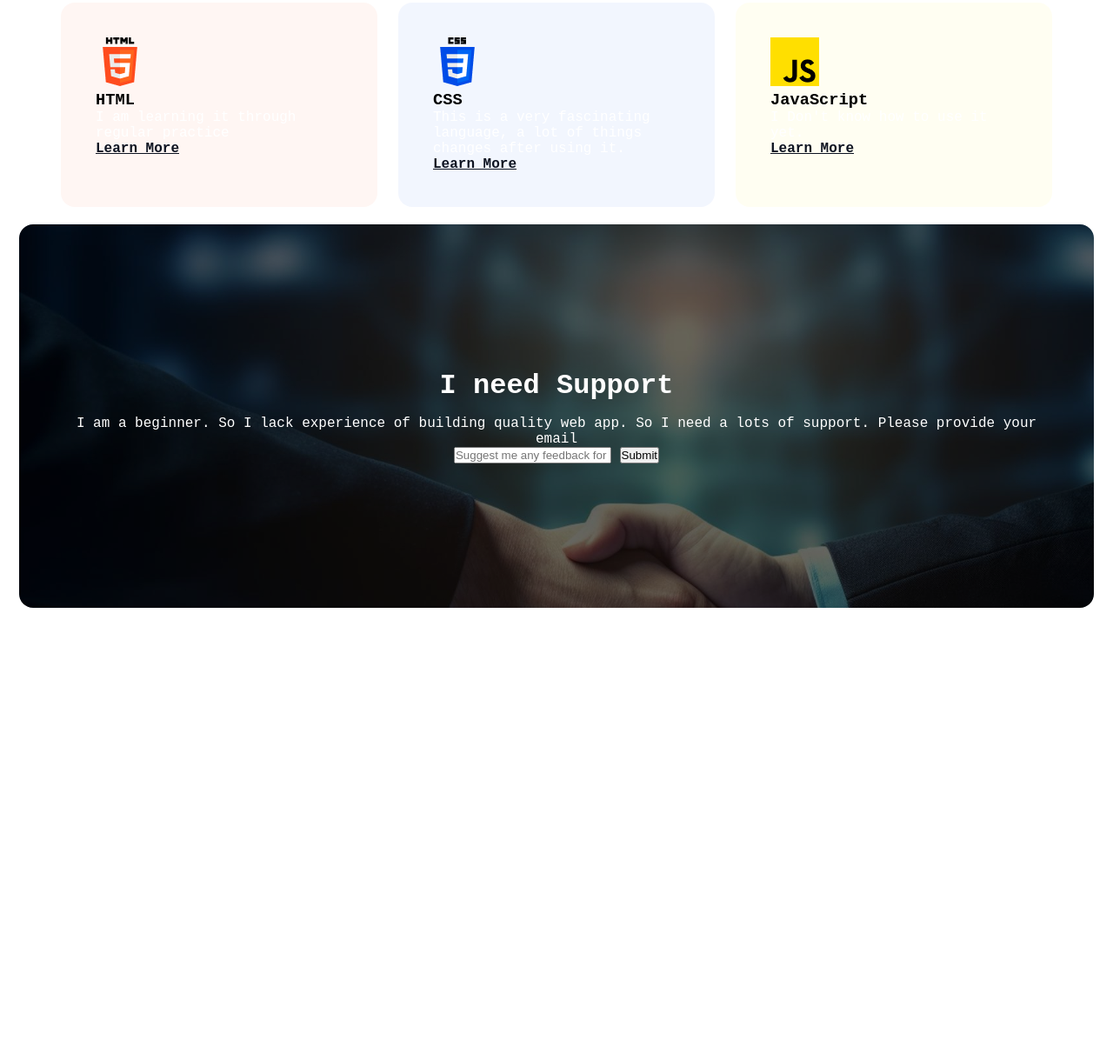
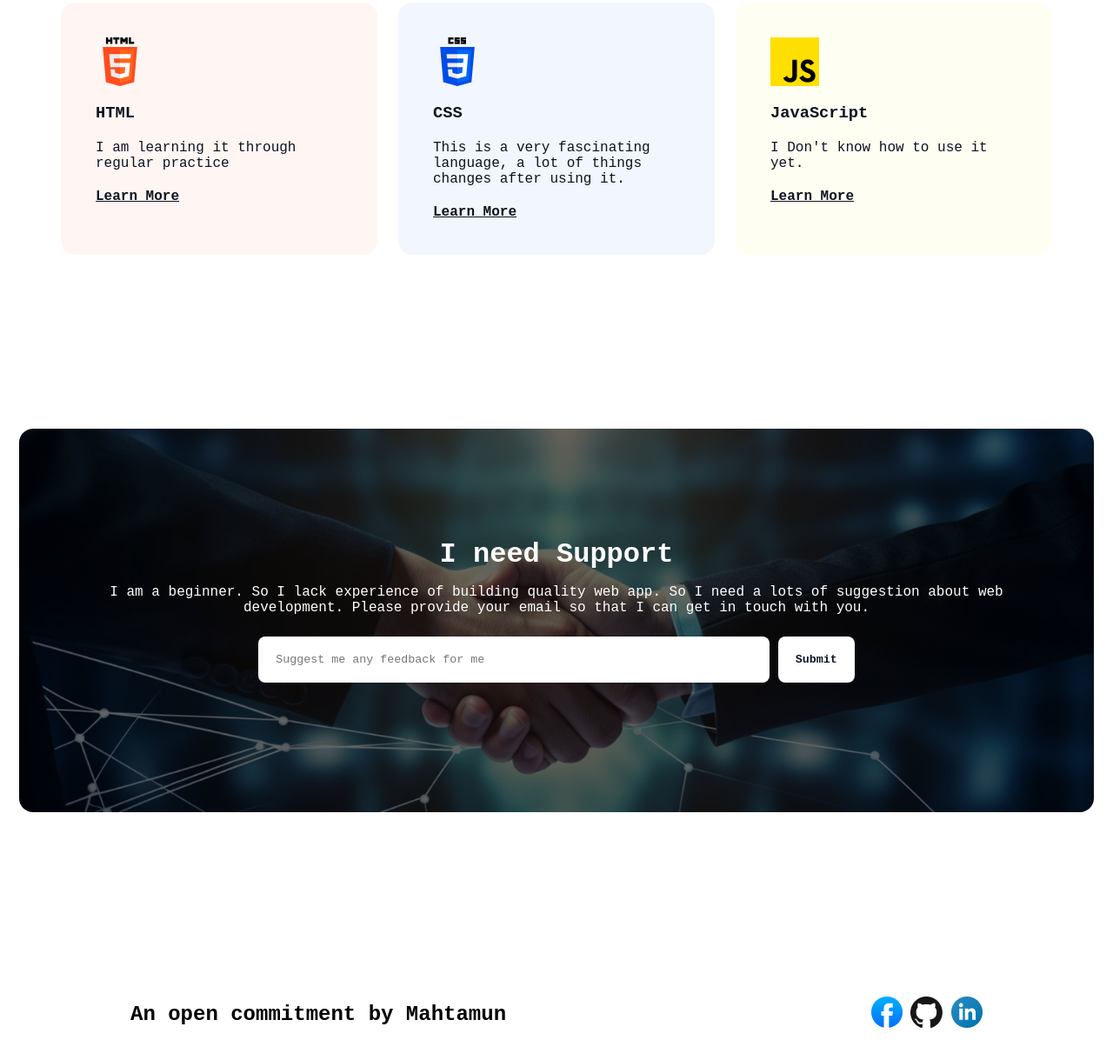
Before and after one commit to mahtamun-hoque-fahim/ph-assignment-1, a plain HTML site: page index.html in a window 1280 px wide. Shown: the part 3087-4306 px from the top of the page at 87% size. Before the commit the page ends 3786 px from the top, so only its background shows below. Drawn offline with Linux system fonts and the light colour scheme; a web font is replaced by a local one.

Commit message:
footer done

```diff
--- a/index.html
+++ b/index.html
@@ -131,7 +131,7 @@
                                 <h3>HTML</h3>
                                 <p>I am learning it through regular practice</p>
                             </div>
-                            <a href="#"><b>Learn More</b></a>
+                            <a class="learnmore" href="#"><b>Learn More</b></a>
                         </div>
                     </div>
                     <div class="card card2">
@@ -141,7 +141,7 @@
                                 <h3>CSS</h3>
                                 <p>This is a very fascinating language, a lot of things changes after using it.</p>
                             </div>
-                            <a href="#"><b>Learn More</b></a>
+                            <a class="learnmore" href="#"><b>Learn More</b></a>
                         </div>
                     </div>
                     <div class="card card3">
@@ -151,7 +151,7 @@
                                 <h3>JavaScript</h3>
                                 <p>I Don't know how to use it yet.</p>
                             </div>
-                            <a href="#"><b>Learn More</b></a>
+                            <a class="learnmore" href="#"><b>Learn More</b></a>
                         </div>
                     </div>
 
@@ -225,13 +225,13 @@
         <div class="support">
             <div class="support-text">
                 <h1>I need Support</h1>
-                <p>I am a beginner. So I lack experience of building quality web app. So I need a lots of support.
+                <p>I am a beginner. So I lack experience of building quality web app. So I need a lots of suggestion
+                    about web development.
                     Please
-                    provide your email</p>
+                    provide your email so that I can get in touch with you.</p>
             </div>
-            <form action="" class="supoort-form">
-                <input class="input-email" type="email" name="email" id="email"
-                    placeholder="Suggest me any feedback for me">
+            <form action="" class="support-form">
+                <input class="input-email" type="email" name="email" id="" placeholder="Suggest me any feedback for me">
                 <input class="input-submit" type="submit" value="Submit">
             </form>
 
@@ -239,6 +239,14 @@
     </section>
 
     <footer>
+        <div class="text">
+            <h2>An open commitment by Mahtamun</h2>
+        </div>
+        <div class="icons">
+            <img src="/assets/facebook.png" alt="">
+            <img src="/assets/github.png" alt="">
+            <img src="/assets/linkedin-icon 1.png" alt="">
+        </div>
 
     </footer>
 
--- a/styles/style.css
+++ b/styles/style.css
@@ -186,6 +186,7 @@ body>section.my-insp {
     display: flex;
     flex-direction: column;
     gap: 48px;
+    color: #0D1321;
 }
 
 body>section.my-insp>div.my-insp-container {
@@ -195,6 +196,7 @@ body>section.my-insp>div.my-insp-container {
 body>section.my-insp>div.my-insp-container>div.my-insp-content p.insp-description {
     margin-top: 24px;
     font-size: 16px;
+    color: #0D1321;
 }
 
 body>section.my-insp>div.my-insp-container>div.video-content {
@@ -252,15 +254,31 @@ body>section.target>div.target-container>div.cur-tar>div.cur-tar-cards div.card
     width: 364px;
     padding: 40px;
     border-radius: 16px;
+    color: #0D1321;
+}
+
+body>section.target>div.target-container>div.cur-tar>div.cur-tar-cards div.card>div.card-content {
+    display: flex;
+    flex-direction: column;
+    gap: 20px;
+}
+
+body>section.target>div.target-container>div.cur-tar>div.cur-tar-cards div.card>div.card-content>img {
+    height: 56px;
+    width: 56px;
 }
 
 body>section.target>div.target-container>div.cur-tar>div.cur-tar-cards div.card>div.card-content>div.card-content-text>h3 {
-    /* margin-top: 24px; */
+    font-weight: 700;
+    margin-bottom: 20px;
 }
 
-body>section.target>div.target-container>div.cur-tar>div.cur-tar-cards div.card>div.card-content>a {
+body>section.target>div.target-container>div.cur-tar>div.cur-tar-cards div.card>div.card-content>div.card-content-text>p {
     color: #0D1321;
-    margin-top: 24px;
+}
+
+body>section.target>div.target-container>div.cur-tar>div.cur-tar-cards div.card>div.card-content>a.learnmore {
+    color: #0D1321;
 }
 
 
@@ -334,11 +352,14 @@ section.support {
 section.support>div.support {
     background-color: rgba(0, 0, 0, 0.6);
     background-image: url("/assets/handshake.jpg");
+    background-repeat: no-repeat;
+    background-position: center;
+    background-size: cover;
     background-blend-mode: overlay;
     width: 1140px;
     height: 313px;
     padding: 64px 48px;
-    margin: auto auto;
+    margin: 180px auto;
     border-radius: 16px;
     display: flex;
     flex-direction: column;
@@ -356,16 +377,35 @@ section.support>div.support>div.support-text h1 {
     font-size: 32px;
 }
 
-section.support>div.support>form.support-form>input.email {
-    border: none;
-    background-color: white;
-    border-radius: 8px;
-    padding: 19px 20px;
+section.support>div.support>form.support-form {
+    margin: 24px 23px;
 }
 
-section.support>div.support>form.support-form>input.submit {
+section.support>div.support>form.support-form>input.input-email {
+    border: none;
+    border-radius: 8px;
+    width: 548px;
+    padding: 19px 20px;
+    font-family: Azeret Mono, monospace;
+}
+
+section.support>div.support>form.support-form>input.input-submit {
     border: none;
     background-color: white;
     color: #0D1321;
+    padding: 19px 20px;
     border-radius: 8px;
+    font-family: Azeret Mono, monospace;
+    font-weight: 600;
 }
+
+/*=========================================================
+======================= footer section =====================
+===========================================================*/
+
+footer {
+    padding: 32px 150px;
+    display: flex;
+    align-items: center;
+    justify-content: space-between;
+}
```
